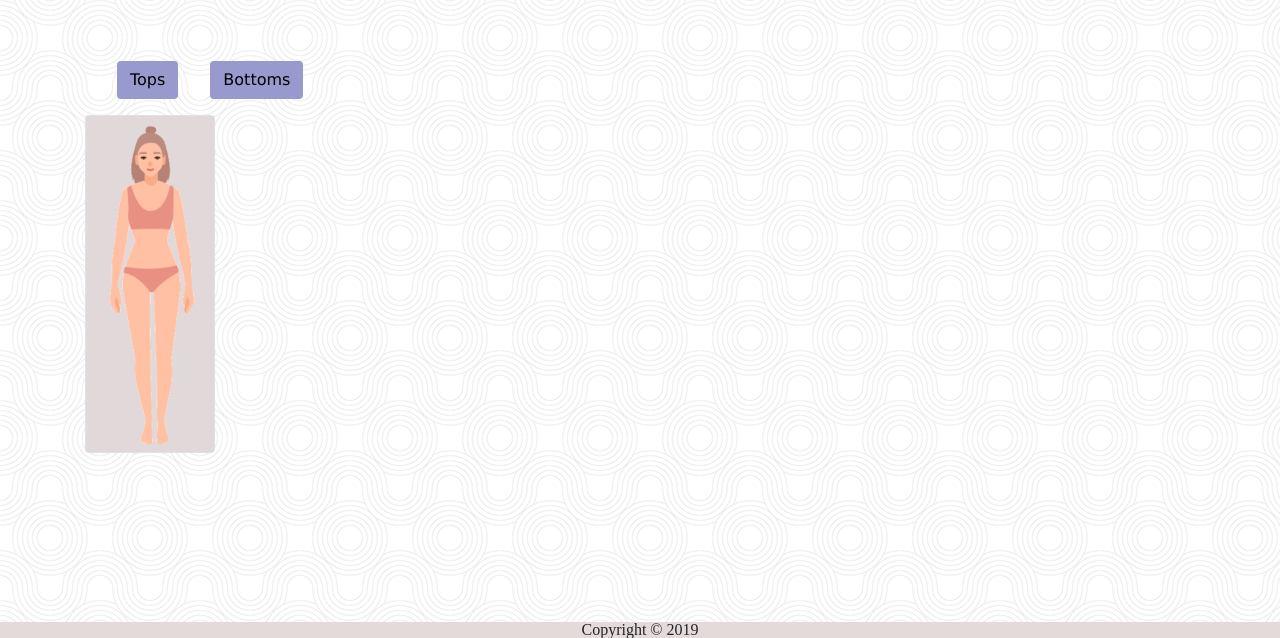
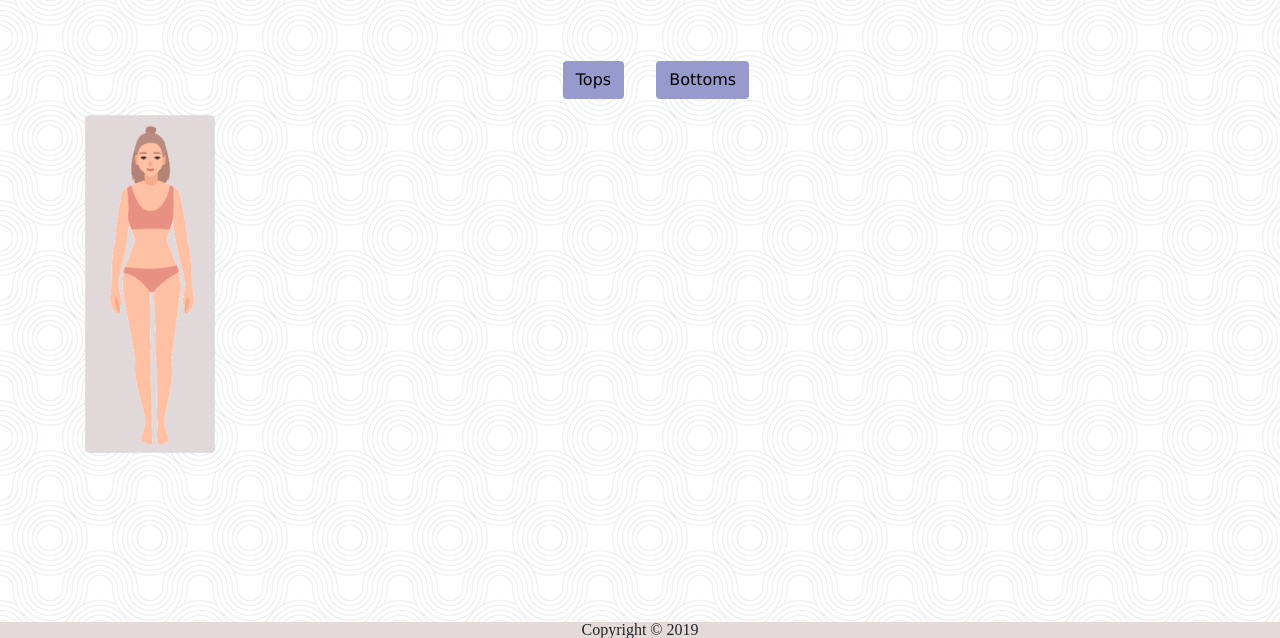
Before and after one commit to elizairwin/Dress-Up-Game, a plain HTML site: page index.html in a window 1280 px wide. Shown: the part 162-800 px from the top of the page. Drawn offline with nearby package versions, Linux system fonts and the light colour scheme.

Commit message:
centered buttons

```diff
--- a/index.html
+++ b/index.html
@@ -19,7 +19,7 @@
 	<div class="container">
 		<div class="row" id="buttons">
 			<div class="col-md-12">
-				<ul class="d-inline-flex">
+				<ul class="d-flex justify-content-center">
 					<li><button class="btn btn-default" id="shirt_button" type="button">Tops</button></li>
 					<li><button class="btn btn-default" id="pant_button" type="button">Bottoms</button></li>
 				</ul>
```
